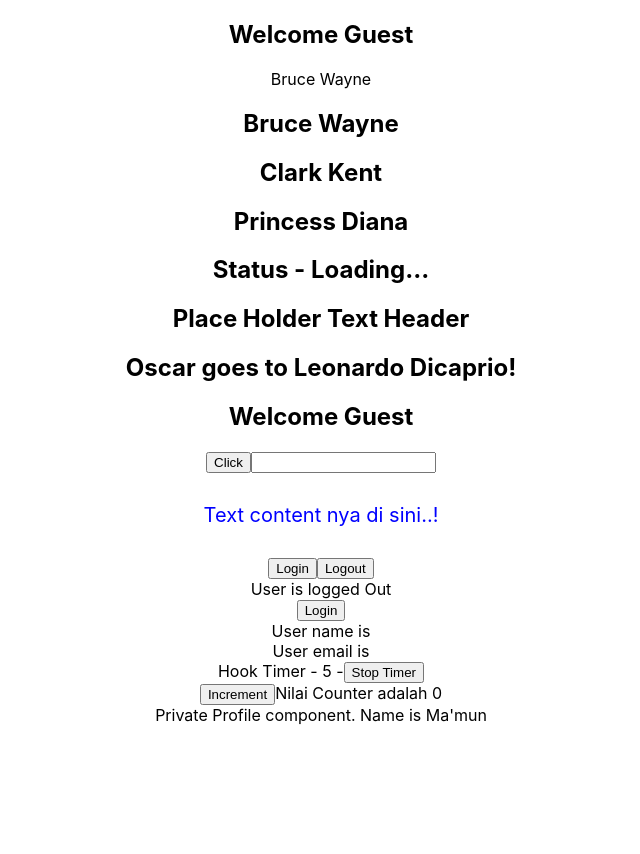
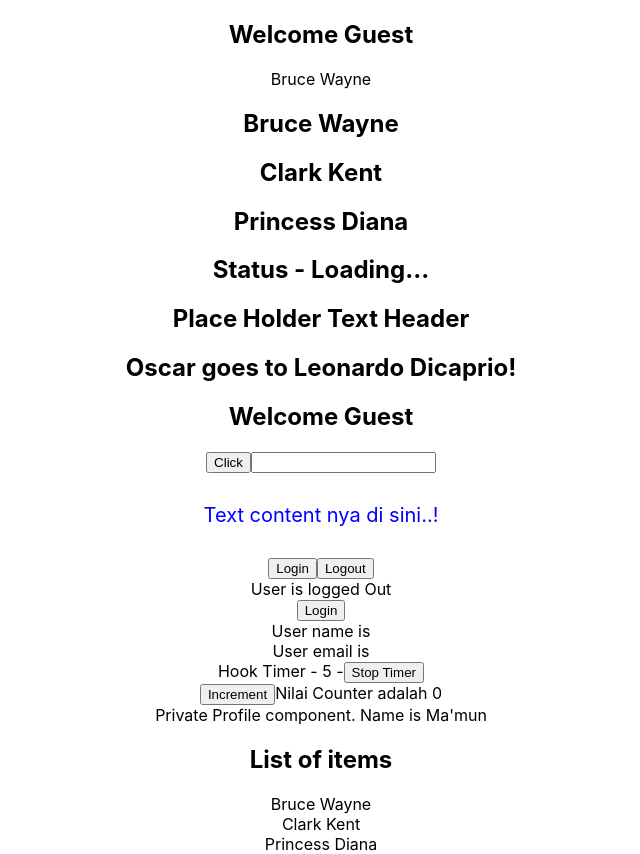
Before and after one commit to Qmun14/react-typescript, a React (Create React App) app: page / in a window 1280 px wide. Shown: the whole page, without its empty margins (319-959 px from the left). Before the commit the page ends 800 px from the top, so only its background shows below. Built offline with nearby package versions, Linux system fonts and the light colour scheme.

Commit message:
Implementasi dari Generic Props

```diff
--- a/src/App.tsx
+++ b/src/App.tsx
@@ -15,6 +15,7 @@ import { User } from './components/state/User';
 import { Counter } from './components/class/Counter'
 import { Private } from './components/auth/Private';
 import { Profile } from './components/auth/Profile';
+import { List } from './components/generics/List';
 
 function App() {
 
@@ -61,6 +62,25 @@ function App() {
       <MutableRef />
       <Counter message='Nilai Counter adalah' />
       <Private isLoggedIn={true} component={Profile} />
+      {/* <List items={['Batman', 'Superman', 'Wonder Woman']} onClick={item => console.log(item)} />
+      <List items={[1, 2, 3]} onClick={item => console.log(item)} /> */}
+      <List items={[
+        {
+          id: 1,
+          first: 'Bruce',
+          last: 'Wayne'
+        },
+        {
+          id: 2,
+          first: 'Clark',
+          last: 'Kent'
+        },
+        {
+          id: 3,
+          first: 'Princess',
+          last: 'Diana'
+        }
+      ]} onClick={item => console.log(item)} />
     </div>
   );
 }
--- /dev/null
+++ b/src/components/generics/List.tsx
@@ -0,0 +1,17 @@
+type ListProps<T> = {
+  items: T[]
+  onClick: (value: T) => void
+}
+
+export const List = <T extends { id: number, first: string, last: string }>({ items, onClick }: ListProps<T>) => {
+  return (
+    <div>
+      <h2>List of items</h2>
+      {items.map((item, index) => (
+        <div key={item.id} onClick={() => onClick(item)}>
+          {item.first} {item.last}
+        </div>
+      ))}
+    </div>
+  )
+}
```
